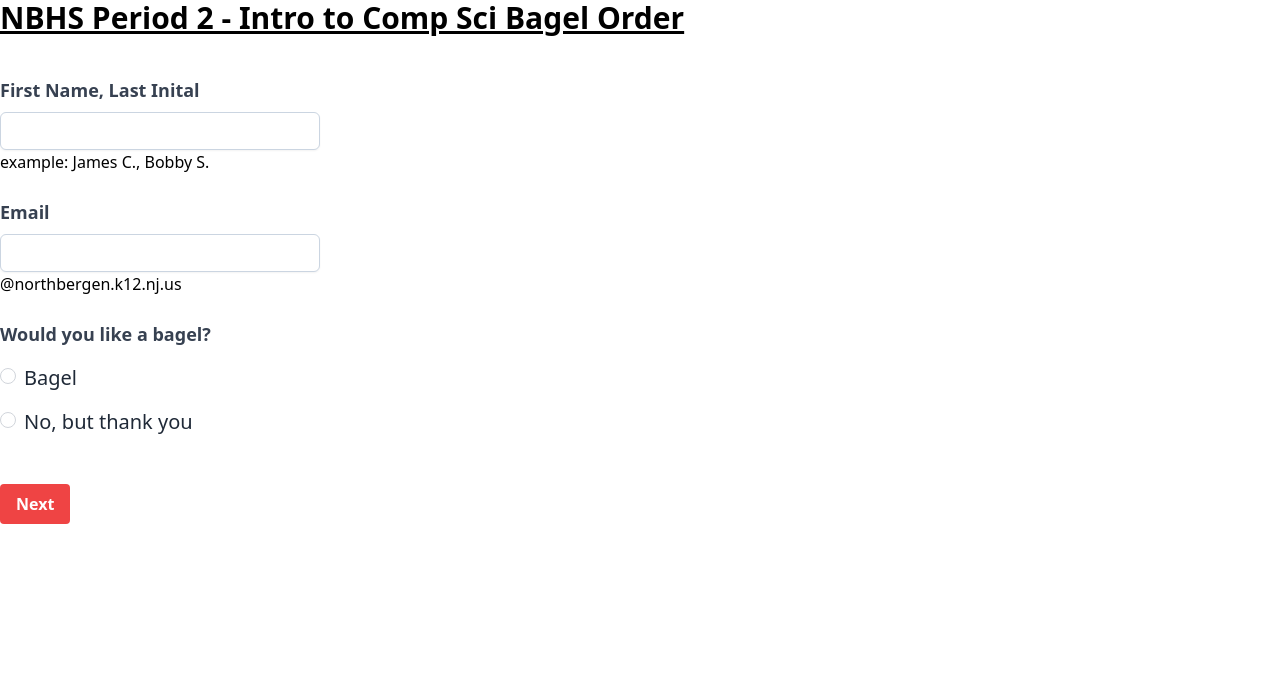
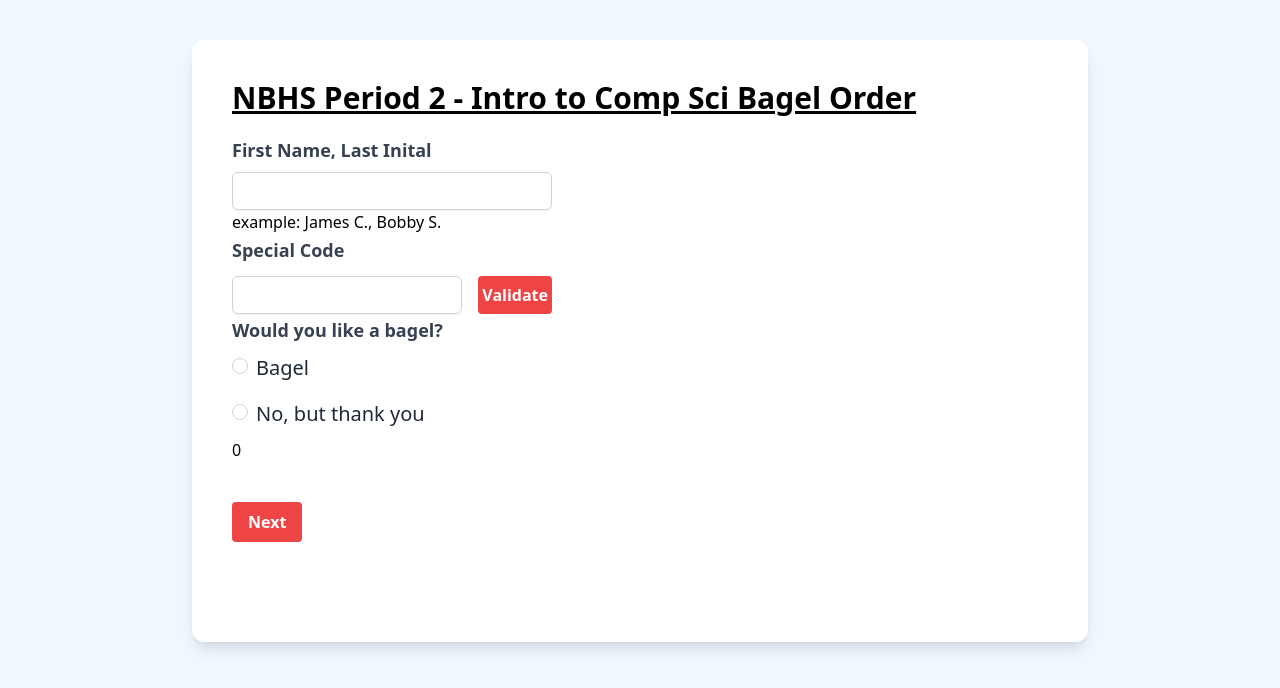
Before and after one commit to jlcalvano/north-bergen-cs-bagels, a React (Create React App) app: page / in a window 1280 px wide. Shown: the top 688 px of the page. Built offline with nearby package versions, Linux system fonts and the light colour scheme; no server answers.

Commit message:
validation

```diff
--- a/package.json
+++ b/package.json
@@ -11,7 +11,8 @@
     "react": "^18.0.0",
     "react-dom": "^18.0.0",
     "react-scripts": "5.0.0",
-    "web-vitals": "^2.1.4"
+    "web-vitals": "^2.1.4",
+    "yup": "^0.32.11"
   },
   "scripts": {
     "start": "react-scripts start",
--- a/src/App.js
+++ b/src/App.js
@@ -2,81 +2,163 @@
  import React, {useState} from 'react';
  import { Formik, Form } from 'formik';
 
+ import { db } from './firebase.config';
+ import { collection, where, query, getDocs} from "firebase/firestore";
+
+ import validations from './validations';
 
  import Info from './components/Info';
  import Bagel from './components/Bagel';
  import DemoQuestionnaire from './components/DemoQuestionnaire';
+ import Done from './components/Done';
 
  const steps = ['Info', 'Bagel', 'DemoQuestionnaire', 'Done'];
 
- function _renderStepContent(step) {
+ function _renderStepContent(step, values, errors) {
   switch (step) {
     case 0:
-      return <Info/>;
+      return <Info values={values} errors={errors} />;
     case 1:
-      return <Bagel/>;
+      return <Bagel values={values} errors={errors} />;
     case 2:
-      return <DemoQuestionnaire/>;
+      return <DemoQuestionnaire values={values} errors={errors}/>;
+    case 3:
+      return <Done props={values} />;
     default:
       return <div>Not Found</div>;
   }
 }
 
+
  export default function Basic() {
   const [activeStep, setActiveStep] = useState(0);
+  const [skipSteps, setSkipSteps] = useState([]);
+  const currentValidationSchema = validations[activeStep];
   const isLastStep = activeStep === steps.length - 1;
 
-  async function _submitForm(values, actions) {
+  async function getData(passcode) {
+    //console.log("running query");
+    const passcodesCollectionRef = collection(db, "passcodes")
+    const q = query(passcodesCollectionRef, where('pass',"==", passcode));
+    const querySnapshot = await getDocs(q);
+    if (querySnapshot.size> 0){
+      return querySnapshot.docs[0].id;
+    } else {
+      return 0;
+    }
 
+  }
+
+  function _submitForm(values, actions) {
+      console.log('submit to database')
       console.log(JSON.stringify(values, null, 2));
       actions.setSubmitting(false);
-      if (!isLastStep){
-        setActiveStep(activeStep + 1);
-      }
 
   }
 
   function _handleSubmit(values, actions) {
-    if (isLastStep) {
-      _submitForm(values, actions)
-    } else {
-      setActiveStep(activeStep + 1);
+    //console.log(values);
+    let numSteps = 1;
+
+    if (values.bagel !== 'Yes' && activeStep === 0) {
+      if (skipSteps.includes(1)) {
+        //console.log('[Submit Button] Deleting Previous Results');
+        setSkipSteps([]);
+      } else {
+        //console.log('Adding Skipped Page');
+        setSkipSteps([1]);
+        numSteps = 2;
+      }
+
+      values.bagelType = ''
+      values.spreadType = ''
+
+
+      setActiveStep(activeStep + numSteps);
       actions.setTouched({});
       actions.setSubmitting(false);
 
     }
+
+
+
+    if(activeStep === 0) {
+      getData(values.passcode).then(res => {
+
+        const docId = res;
+        //console.log(docId);
+        values.docId = docId;
+        setActiveStep(activeStep + numSteps);
+        actions.setTouched({});
+        actions.setSubmitting(false);
+
+      })
+
+    } else {
+      if (!isLastStep) {
+        setActiveStep(activeStep + numSteps);
+        actions.setTouched({});
+        actions.setSubmitting(false);
+      }
+    }
+
+    if (isLastStep) {
+      _submitForm(values, actions)
+      actions.setTouched({});
+      actions.setSubmitting(false);
+    }
+
+
+
   }
 
   function _handleBack() {
-    setActiveStep(activeStep - 1);
+
+    let numSteps = 1;
+    if (skipSteps.includes(activeStep - 1 )) {
+      numSteps = 2;
+      setSkipSteps([]);
+    }
+
+    setActiveStep(activeStep - numSteps);
+
   }
 
 
   return (
-  <div className="md:container md:mx-auto">
+  <>
+  <div className="container bg-white shadow-lg mx-auto w-full max-w-4xl px-10 bg-slate-100 rounded-xl py-10 mt-10">
      <h1 className="text-3xl font-bold underline">NBHS Period 2 - Intro to Comp Sci Bagel Order</h1>
-     <Formik
-       initialValues={{ name: '', email: '' }}
-       onSubmit={_handleSubmit}
-     >
-       {({ isSubmitting }) => (
-        <Form className="py-10">
-        {_renderStepContent(activeStep)}
-        <div className="block py-10">
+          <Formik
+             initialValues={{ name: '',passcode: '', docId: '', bagel:'', bagelType:'', spreadType:'',demoType:''}}
+             onSubmit={_handleSubmit}
+             validationSchema={currentValidationSchema}
 
+          >
+          {(formikProps) => {
+          const { values, errors } = formikProps;
+          return (
+            <Form className="py-5">
+              {_renderStepContent(activeStep,values, errors)}
+              {activeStep}
+              <div className="block py-10 space-x-1">
                   {activeStep !== 0 && (
                     <button type="button" onClick={_handleBack} className="bg-red-500 hover:bg-red-700 text-white font-bold py-2 px-4 rounded">
                       Back
                     </button>
                   )}
 
-            <button type="submit" className="bg-red-500 hover:bg-red-700 text-white font-bold py-2 px-4 rounded" disabled={isSubmitting}>
-              {isLastStep ? 'Done' : 'Next'}
-            </button>
+                <button type="submit" className="bg-red-500 hover:bg-red-700 text-white font-bold py-2 px-4 rounded">
+                  {isLastStep ? 'Done' : 'Next'}
+                </button>
 
-        </div>
-        </Form >
-       )}
-     </Formik>
+            </div>
+
+            </Form>
+          );
+        }}
+
+       </Formik>
    </div>
+   </>
  )};
--- a/src/components/Bagel.js
+++ b/src/components/Bagel.js
@@ -1,12 +1,13 @@
 import React from 'react';
 import { Field } from 'formik';
 
-export default function Bagel() {
+export default function Bagel(values) {
+  console.log(values.errors,values.values);
   return (
     <React.Fragment>
         <div className="flex-col space-y-10 ">
             <div>
-              <label>Type of Bagel</label>
+              <label className="block text-gray-700 text-lg font-bold mb-2">Type of Bagel</label>
               <Field as="select" name="bagelType" className="inline-flex justify-center w-full rounded-md border border-gray-300 shadow-sm px-4 py-2 bg-white text-sm font-medium text-gray-700 hover:bg-gray-50 focus:outline-none focus:ring-2 focus:ring-offset-2 focus:ring-offset-gray-100 focus:ring-indigo-500" aria-label="Default select example">
                   <option defaultValue>Select an option</option>
                   <option>Plain</option>
@@ -14,14 +15,16 @@ export default function Bagel() {
                   <option>Whole Wheat</option>
                   <option>Onion</option>
               </Field>
+              <div className="text-red-600">{values.errors.bagelType}</div>
             </div>
             <div>
-              <label>Type of Spread</label>
+              <label className="block text-gray-700 text-lg font-bold mb-2">Type of Spread</label>
               <Field as="select" name="spreadType" className="inline-flex justify-center w-full rounded-md border border-gray-300 shadow-sm px-4 py-2 bg-white text-sm font-medium text-gray-700 hover:bg-gray-50 focus:outline-none focus:ring-2 focus:ring-offset-2 focus:ring-offset-gray-100 focus:ring-indigo-500" aria-label="Default select example">
                   <option defaultValue>Select an option</option>
                   <option>Cream Cheese</option>
                   <option>Butter</option>
               </Field>
+              <div className="text-red-600">{values.errors.spreadType}</div>
             </div>
         </div>
 
--- /dev/null
+++ b/src/components/Done.js
@@ -0,0 +1,15 @@
+import React from 'react';
+
+function Done(props) {
+    const values = props.props;
+    return (
+    <>
+    <div><b>Name: </b>{values.name}</div>
+    <div><b>Bagel: </b>{values.bagel}</div>
+    <div><b>Bagel Type:</b> {values.bagelType}</div>
+    <div><b>Demo:</b> {values.demoType}</div>
+    </>
+  )
+}
+
+export default Done;
--- a/src/components/Info.js
+++ b/src/components/Info.js
@@ -1,20 +1,44 @@
 import React from 'react'
-import {Field} from 'formik'
+import { Field } from 'formik'
 
-export default function Info() {
+import { db } from '../firebase.config';
+import { collection, where, query, getDocs} from "firebase/firestore";
+
+
+async function getData(passcode) {
+  console.log("running query");
+  console.log(passcode)
+  const passcodesCollectionRef = collection(db, "passcodes")
+  const q = query(passcodesCollectionRef, where('pass',"==", passcode));
+  const querySnapshot = await getDocs(q);
+  if (querySnapshot.size> 0){
+    return querySnapshot.docs[0].id;
+  } else {
+    return 0;
+  }
+
+}
+
+export default function Info(values) {
+  console.log(values);
   return (
+
     <React.Fragment>
+    <div className="space-y-0.5">
       <div className="w-full max-w-xs">
           <label className="block text-gray-700 text-lg font-bold mb-2">First Name, Last Inital</label>
           <Field type="text" className="mt-1 px-3 py-2 bg-white border shadow-sm border-slate-300 placeholder-slate-400 focus:outline-none focus:border-sky-500 focus:ring-sky-500 block w-full rounded-md sm:text-sm focus:ring-1" name="name" aria-describedby="nameHelp" />
           <div id="nameHelp" className="form-text">example: James C., Bobby S.</div>
+          <div className="text-red-600">{values.errors.name }</div>
       </div>
-    <div className="w-full max-w-xs py-6">
-        <label className="block text-gray-700 text-lg font-bold mb-2">Email</label>
-        <div className="input-group ">
-        <Field type="text" className="mt-1 px-3 py-2 bg-white border shadow-sm border-slate-300 placeholder-slate-400 focus:outline-none focus:border-red-500 focus:ring-sky-500 block w-full rounded-md sm:text-sm focus:ring-1" name="email" aria-label="Recipient's username" aria-describedby="basic-addon2" />
-        <span className="input-group-text" id="basic-addon2">@northbergen.k12.nj.us</span>
+      <div className="max-w-xs">
+          <label className="block text-gray-700 text-lg font-bold mb-2">Special Code</label>
+          <div className="flex flex-row space-x-4">
+            <Field type="text" className="mt-1 px-3 py-2 bg-white border shadow-sm border-slate-300 placeholder-slate-400 focus:outline-none focus:border-red-500 focus:ring-sky-500 block w-full rounded-md sm:text-sm focus:ring-1" name="passcode" aria-label="code" aria-describedby="basic-addon2" />
+            <button type="button" className="mt-1 border-red-30 bg-red-500 hover:bg-red-700 text-white font-bold py-1 px-1 rounded" onClick={()=> getData(values.props.passcode).then(res => {
+            alert(res);})}>Validate</button>
           </div>
+          <div className="text-red-600">{values.errors.passcode}</div>
       </div>
 
       <label className="block text-gray-700 text-lg font-bold mb-2">Would you like a bagel?</label>
@@ -30,6 +54,8 @@ export default function Info() {
             No, but thank you
           </label>
       </div>
+      <div className="text-red-600">{values.errors.bagel}</div>
+    </div>
   </React.Fragment>
   )
 }
--- a/src/index.css
+++ b/src/index.css
@@ -7,3 +7,7 @@ button:focus {
     outline: 1px dotted;
     outline: 5px auto -webkit-focus-ring-color;
   }
+
+body {
+  background-color:aliceblue;
+}
--- /dev/null
+++ b/src/validations.js
@@ -0,0 +1,28 @@
+import * as Yup from 'yup';
+
+export default [Yup.object().shape({
+    name: Yup.string()
+      .min(2, 'Too Short!')
+      .matches(/^.*\s\w.$/, 'First Name, Last Inital')
+      .max(50, 'Too Long!')
+      .required('Required'),
+    passcode: Yup.string()
+      .min(4, 'Too Short!')
+      .max(4, 'Too Long!')
+      .required('Required'),
+    bagel: Yup.string()
+          .required('Selection Required')
+  }),
+  Yup.object().shape({
+    bagelType: Yup.string()
+      .required('Required')
+      .notOneOf(["Select an option"],'Selection Required'),
+    spreadType: Yup.string()
+      .required('Required')
+      .notOneOf(["Select an option"],'Selection Required'),
+  }),
+  Yup.object().shape({
+    demoType: Yup.string()
+      .required('Required')
+  })
+]
```
Also changed, not shown: src/components/DemoQuestionnaire.js (+25 -2 lines), 1 other file (tests, documents, lock files or other folders). Lines whose indentation alone changed are shown as unchanged.
